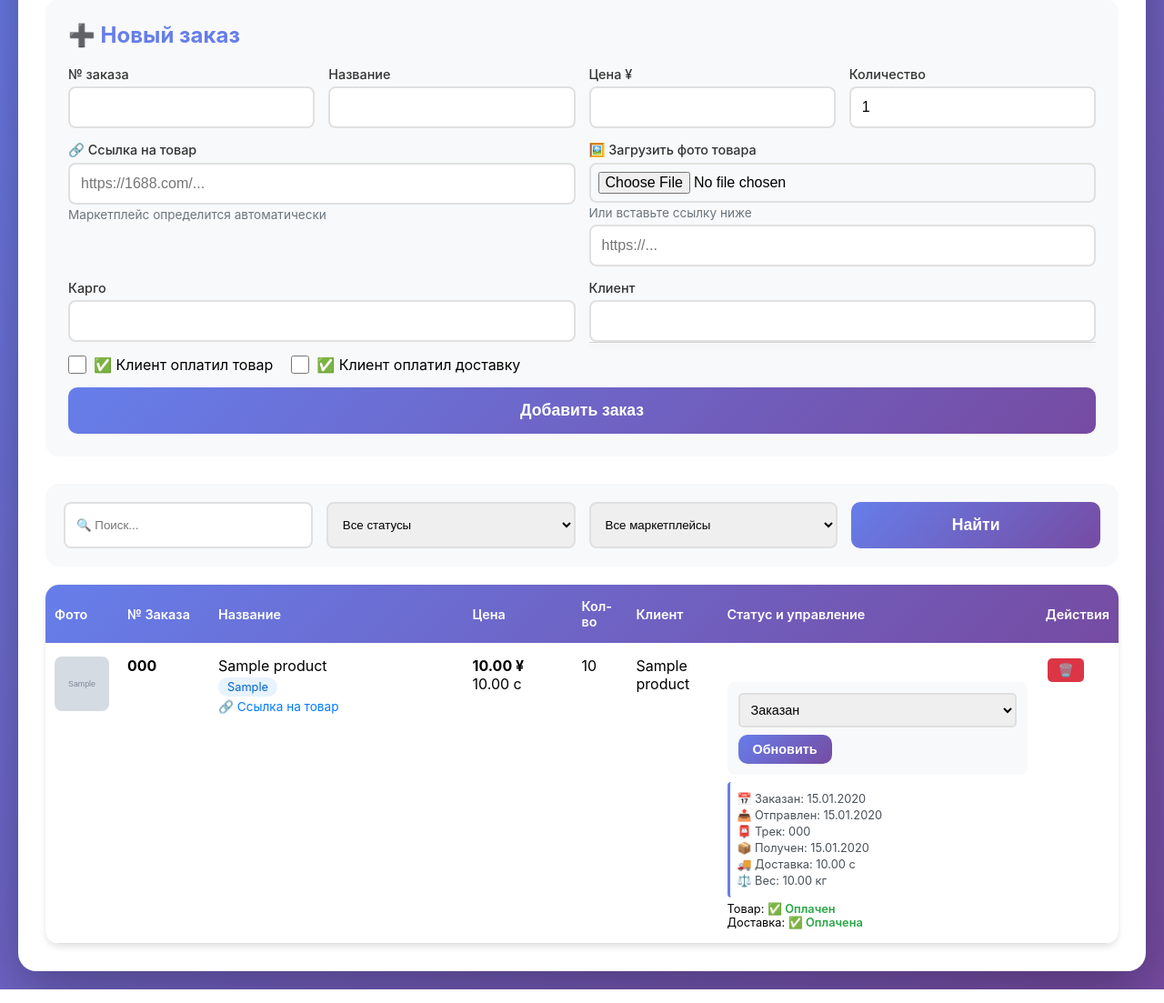
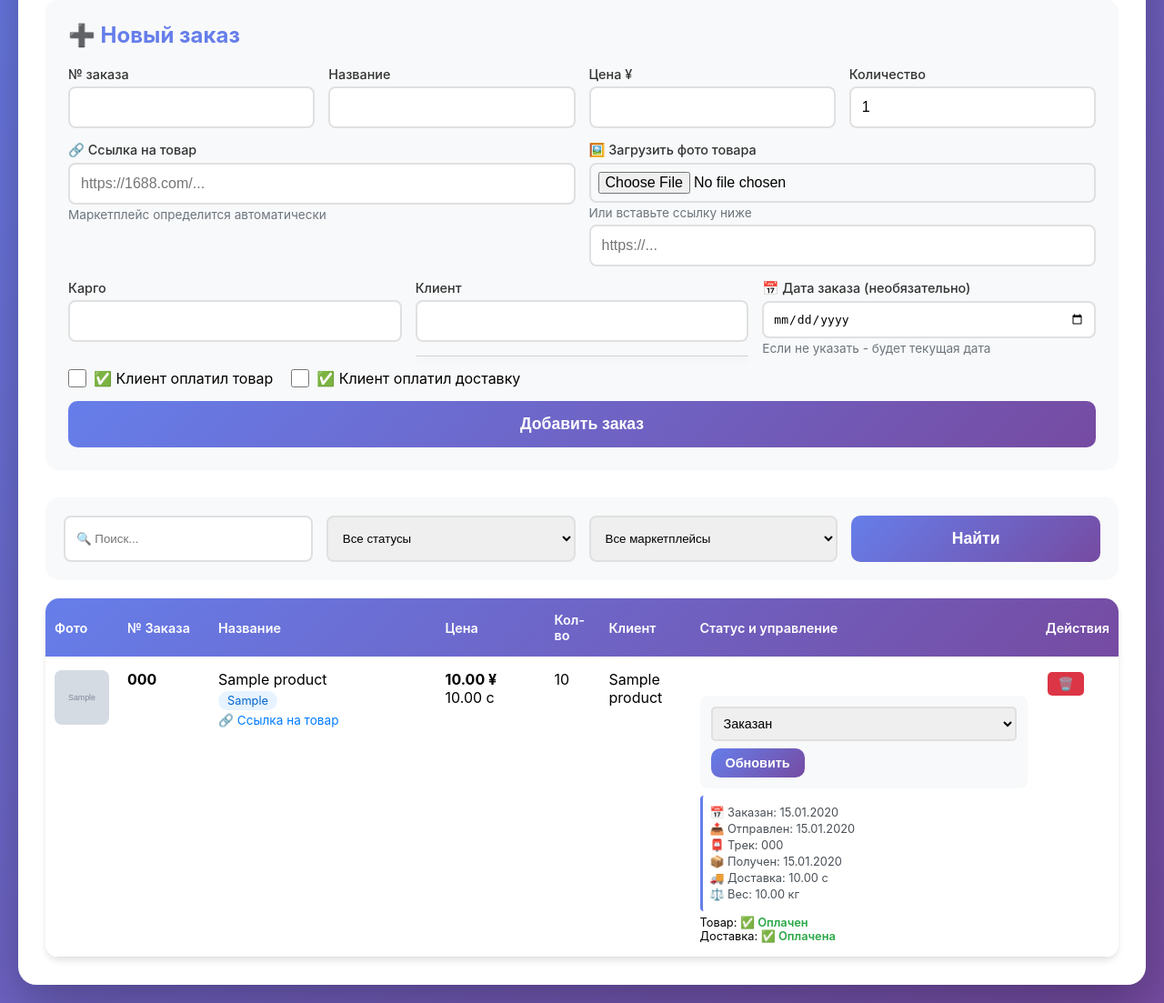
Before and after one commit to Madalizoda/business-app, a Flask app: page /orders in a window 1280 px wide. Shown: the part 304-1407 px from the top of the page at 91% size. Run offline with Flask 3, Linux system fonts and the light colour scheme; the visitor is signed in with stand-in values (Sample User, id 1); tables that the repository leaves empty hold one stand-in row (values such as "Sample post"); grey boxes marked "Sample" are stand-in pictures; a database or web service that is not in the repository returns one stand-in record (values such as "Sample title"); data that the repository does not hold is empty.

Commit message:
Add date fields for orders

```diff
--- a/app.py
+++ b/app.py
@@ -387,6 +387,13 @@ def add_product():
             db.session.add(customer)
             db.session.commit()
 
+    # Получаем дату заказа (если указана, иначе текущая)
+    order_date_str = request.form.get('order_date', '')
+    if order_date_str:
+        order_date = datetime.strptime(order_date_str, '%Y-%m-%d')
+    else:
+        order_date = datetime.utcnow()
+
     product = Product(
         order_number=request.form['order_number'],
         name=request.form['name'],
@@ -400,7 +407,8 @@ def add_product():
         marketplace=marketplace,
         customer_paid_product='customer_paid_product' in request.form,
         customer_paid_shipping='customer_paid_shipping' in request.form,
-        shipping_payment_amount=float(request.form.get('shipping_payment_amount', 0) or 0)
+        shipping_payment_amount=float(request.form.get('shipping_payment_amount', 0) or 0),
+        order_date=order_date
     )
 
     db.session.add(product)
@@ -426,26 +434,31 @@ def update_status(product_id):
         pass
 
     elif new_status == 'in_transit':
+    # Дата отправки (если указана, иначе текущая)
+        shipping_date_str = request.form.get('shipping_date', '')
+    if shipping_date_str:
+        product.shipping_date = datetime.strptime(shipping_date_str, '%Y-%m-%d')
+    else:
         product.shipping_date = datetime.utcnow()
-        if request.form.get('track_code'):
-            product.track_code = request.form['track_code']
+    if request.form.get('track_code'):
+        product.track_code = request.form['track_code']
 
     elif new_status == 'received':
+    # Дата получения (если указана, иначе текущая)
+        receive_date_str = request.form.get('receive_date', '')
+    if receive_date_str:
+        product.receive_date = datetime.strptime(receive_date_str, '%Y-%m-%d')
+    else:
         product.receive_date = datetime.utcnow()
-        if request.form.get('shipping_price'):
-            product.shipping_price = float(request.form['shipping_price'])
-        if request.form.get('weight'):
-            product.weight = float(request.form['weight'])
+    if request.form.get('shipping_price'):
+        product.shipping_price = float(request.form['shipping_price'])
+    if request.form.get('weight'):
+        product.weight = float(request.form['weight'])
 
-        # Обновляем систему оплат
-        product.customer_paid_product = 'customer_paid_product' in request.form
-        product.customer_paid_shipping = 'customer_paid_shipping' in request.form
-        if request.form.get('shipping_payment_amount'):
-            product.shipping_payment_amount = float(request.form['shipping_payment_amount'])
-
-    elif new_status == 'sold':
-        product.customer_bought = True
-
+    product.customer_paid_product = 'customer_paid_product' in request.form
+    product.customer_paid_shipping = 'customer_paid_shipping' in request.form
+    if request.form.get('shipping_payment_amount'):
+        product.shipping_payment_amount = float(request.form['shipping_payment_amount'])
     db.session.commit()
     return redirect(url_for('index'))
 
--- a/templates/index.html
+++ b/templates/index.html
@@ -118,6 +118,10 @@
 
         .form-group input[type="file"] {
             padding: 8px;
+        }
+
+        .form-group input[type="date"] {
+            padding: 10px;
         }
 
         .form-group input:focus, .form-group select:focus {
@@ -537,6 +541,11 @@
                             <input type="text" name="customer_name" id="customer_input" autocomplete="off">
                             <div id="autocomplete-list" class="autocomplete-items"></div>
                         </div>
+                        <div class="form-group">
+                            <label>📅 Дата заказа (необязательно)</label>
+                            <input type="date" name="order_date">
+                            <small>Если не указать - будет текущая дата</small>
+                        </div>
                     </div>
 
                     <div class="checkbox-group">
@@ -594,7 +603,7 @@
                             <th style="width: 120px;">Цена</th>
                             <th style="width: 60px;">Кол-во</th>
                             <th style="width: 100px;">Клиент</th>
-                            <th style="width: 350px;">Статус и управление</th>
+                            <th style="width: 380px;">Статус и управление</th>
                             <th style="width: 80px;">Действия</th>
                         </tr>
                     </thead>
@@ -646,12 +655,16 @@
                                     <!-- Поля для "В пути" -->
                                     <div id="transit_{{ product.id }}" class="status-fields" style="display: {% if product.status == 'in_transit' %}block{% else %}none{% endif %};">
                                         <input type="text" name="track_code" placeholder="Трек-код" value="{{ product.track_code or '' }}">
+                                        <input type="date" name="shipping_date" placeholder="Дата отправки" value="{{ product.shipping_date.strftime('%Y-%m-%d') if product.shipping_date else '' }}">
+                                        <small>Если не указать дату - будет текущая</small>
                                     </div>
 
                                     <!-- Поля для "Получен" -->
                                     <div id="received_{{ product.id }}" class="status-fields" style="display: {% if product.status == 'received' %}block{% else %}none{% endif %};">
                                         <input type="number" step="0.01" name="shipping_price" placeholder="Цена доставки" value="{{ product.shipping_price or '' }}">
                                         <input type="number" step="0.01" name="weight" placeholder="Вес (кг)" value="{{ product.weight or '' }}">
+                                        <input type="date" name="receive_date" placeholder="Дата получения" value="{{ product.receive_date.strftime('%Y-%m-%d') if product.receive_date else '' }}">
+                                        <small>Если не указать дату - будет текущая</small>
 
                                         <div class="checkbox-item">
                                             <input type="checkbox" name="customer_paid_product" id="paid_prod_{{ product.id }}" {% if product.customer_paid_product %}checked{% endif %}>
@@ -767,9 +780,7 @@
             if (e.target !== customerInput) {
                 autocompleteList.innerHTML = '';
             }
-        });
-
-        // Показать/скрыть поле суммы оплаты доставки при добавлении
+        });// Показать/скрыть поле суммы оплаты доставки при добавлении
         function toggleShippingAmount() {
             const checkbox = document.getElementById('paid_shipping_check');
             const amountInput = document.getElementById('shipping_amount');
@@ -786,7 +797,7 @@
         // Показ/скрытие полей в зависимости от статуса
         function showStatusFields(select, productId) {
             const transitFields = document.getElementById('transit_' + productId);
-            const receivedFields =document.getElementById('received_' + productId);
+            const receivedFields = document.getElementById('received_' + productId);
 
             transitFields.style.display = 'none';
             receivedFields.style.display = 'none';
```
